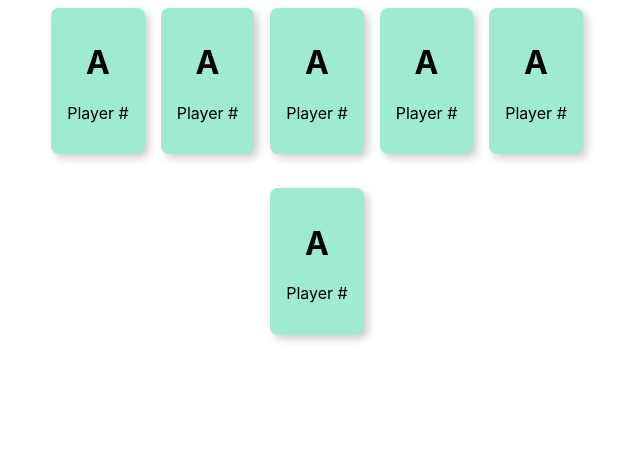
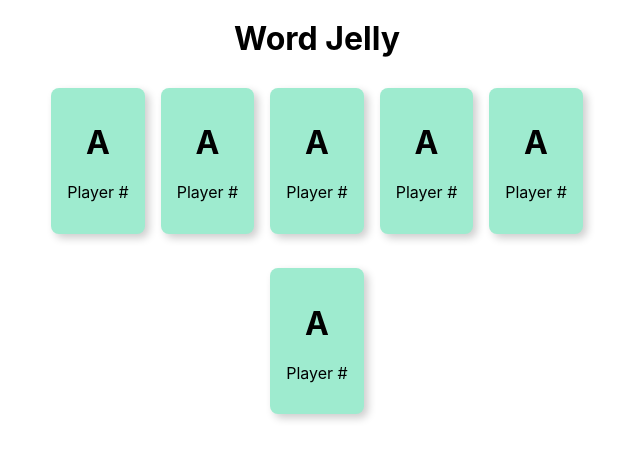
Before and after one commit to songsongha/word_jelly, a React (Create React App) app: page / in a window 1280 px wide. Shown: the top 460 px of the page, without its empty margins (323-963 px from the left). Built offline with nearby package versions, Linux system fonts and the light colour scheme.

Commit message:
changed tab title and icon, reorganized components folder, added navigation component

```diff
--- a/src/App.js
+++ b/src/App.js
@@ -1,6 +1,7 @@
 import React, { Component } from 'react';
-import Card from './components/Card';
-import GameSetup from './components/GameSetup';
+import Card from './components/Card/Card';
+import GameSetup from './components/GameSetup/GameSetup';
+import Navigation from './components/Navigation/Navigation';
 
 const initialState = {
   route: 'inGame'
@@ -18,11 +19,13 @@ constructor(){
     if (route === 'home') {
     return(
       <div className = 'tc'>
+        <Navigation />
         <GameSetup/>
       </div> );
     } else if (route === 'inGame') {
       return(
         <div className = 'tc'>
+        <Navigation />
           <div>
               <Card/>
               <Card/>
--- /dev/null
+++ b/src/components/Navigation/Navigation.js
@@ -0,0 +1,10 @@
+import React from 'react';
+
+const Navigation = () => {
+	return(
+		<div>
+		<h1 className= 'tc'> Word Jelly</h1>
+		</div>
+	);
+}
+export default Navigation;
--- a/src/index.js
+++ b/src/index.js
@@ -1,12 +1,21 @@
-import React from 'react';
+import React, { useEffect } from 'react';
 import ReactDOM from 'react-dom';
 import './index.css';
 import App from './App';
 import reportWebVitals from './reportWebVitals';
 import 'tachyons';
 
+const Title = () => {
+	useEffect(() => {
+		document.title = "Word Jelly"
+	}, [])
+
+	return null
+};
+
 ReactDOM.render(
   <React.StrictMode>
+    <Title />
     <App />
   </React.StrictMode>,
   document.getElementById('root')
```
Also changed, not shown: src/components/Card/Card.js (renamed from src/components/Card.js), src/components/GameSetup/GameSetup.js (renamed from src/components/GameSetup.js), 1 other file (tests, documents, lock files or other folders).
